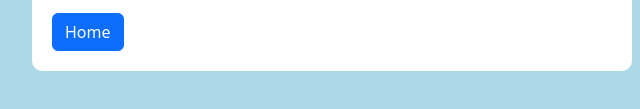
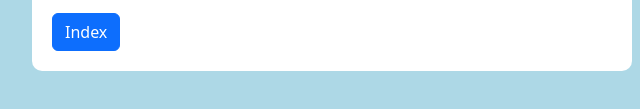
Before and after one commit to matebohochitja-debug/Lesotho, a plain HTML site: page contact.html in a window 1280 px wide. Shown: the part 581-690 px from the top of the page, 50-690 px from the left. Drawn offline with nearby package versions, Linux system fonts and the light colour scheme; a script that the page names is missing.

Commit message:
Fix HTML formatting and update button label

```diff
--- a/contact.html
+++ b/contact.html
@@ -48,7 +48,7 @@
 
 		</form>
 
-			<a href="index.html" class="btn btn-primary">Home</a>
+			<a href="index.html" class="btn btn-primary">Index</a>
 
 	</section>
 </main>
```
